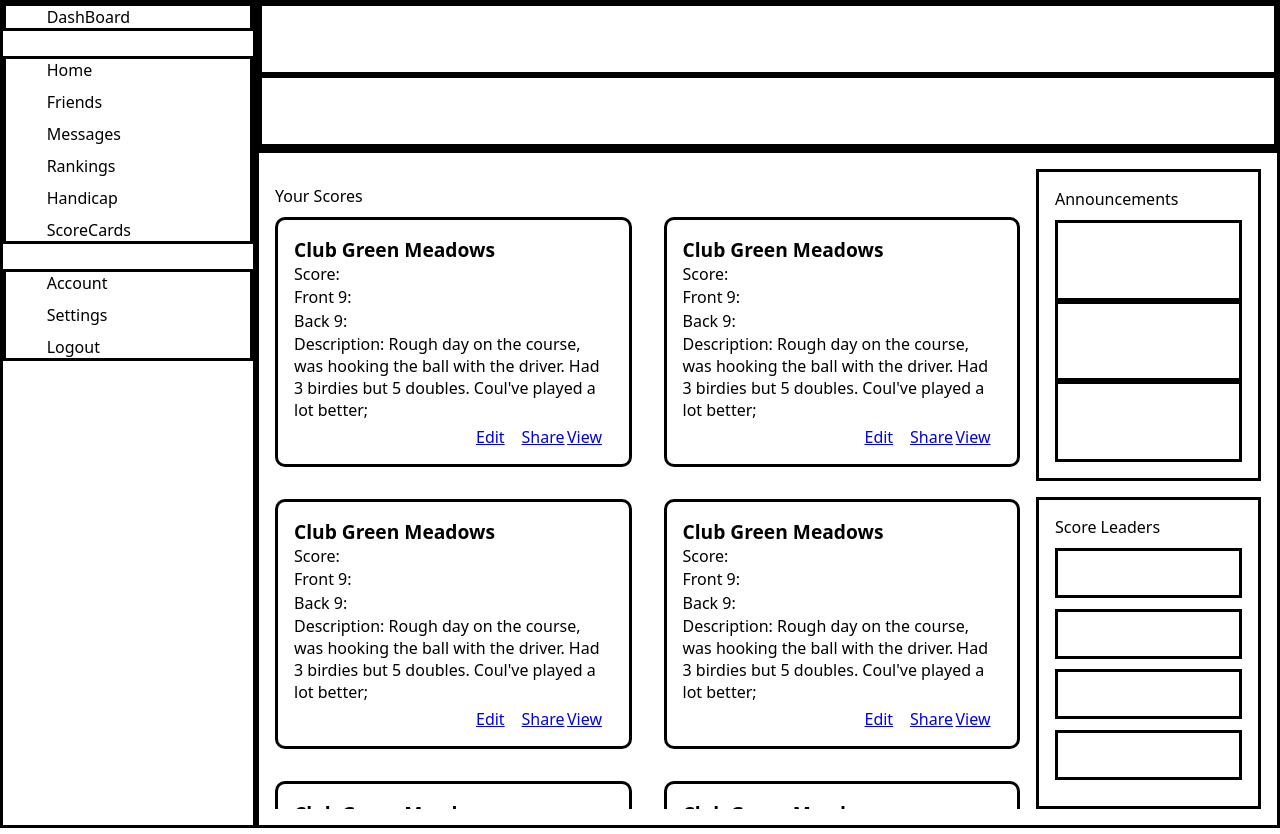
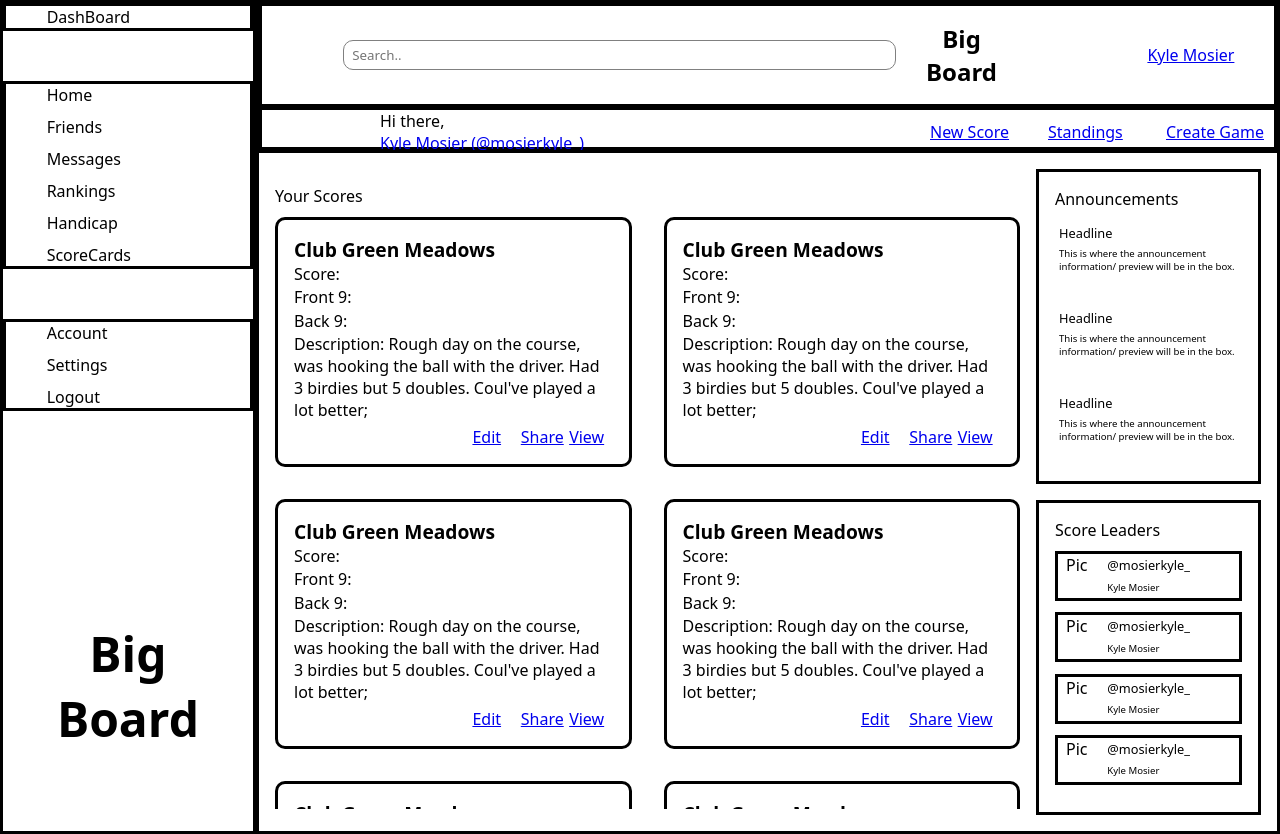
Before and after one commit to mosierkyle/Dashboard, a plain HTML site: page index.html in a window 1280 px wide. Drawn offline with Linux system fonts and the light colour scheme.

Commit message:
This is a bad commit I'm just saving my progress
lo ciento

```diff
--- a/index.html
+++ b/index.html
@@ -11,8 +11,21 @@
 <div id="main-container">
     <div id="header">
         <div class="header-div" id="header-div-1">
+            <div class="header-svg" id="search-svg"></div>
+            <input id="search" type="text" placeholder="Search..">
+            <p id="brand-name-btn">Big Board</p>
+            <div class="header-svg" id="profile-picture-svg"></div>
+            <a id="profile-btn" href="/">Kyle Mosier</a>
         </div>
         <div class="header-div" id="header-div-2">
+            <div class="header-svg" id="profile-picture"></div>
+            <div id="welcome-text">
+                <p>Hi there,</p>
+                <a href="/">Kyle Mosier (@mosierkyle_)</a>
+            </div>
+            <a id='new-score-btn' href="/">New Score</a>
+            <a id='standings-btn'href="/">Standings</a>
+            <a id='create-game-btn'href="/">Create Game</a>
         </div>
     </div>
     <div id="sidebar">
@@ -42,6 +55,7 @@
             <div class="svg"></div>
             <div class="menu-item"><p>Logout</p></div>
         </div>
+        <div id="sidebar-logo"><p>Big Board</p></div>
     </div>
     <div id="main-content">
         <div id="score-div" class="main-content-div-1">
@@ -196,33 +210,42 @@
         <div id="announcements-div" class="main-content-div-1">
             <p class="main-content-p">Announcements</p>
             <div id="announcements">
-                <div class="announcement" id="announcement1"></div>
-                <div class="announcement" id="announcement2"></div>
-                <div class="announcement" id="announcement3"></div>
+                <div class="announcement" id="announcement1">
+                    <p class="announcement-title">Headline</p>
+                    <p class="announcement-description">This is where the announcement information/ preview will be in the box.</p>
+                </div>
+                <div class="announcement" id="announcement2">
+                    <p class="announcement-title">Headline</p>
+                    <p class="announcement-description">This is where the announcement information/ preview will be in the box.</p>
+                </div>
+                <div class="announcement" id="announcement3">
+                    <p class="announcement-title">Headline</p>
+                    <p class="announcement-description">This is where the announcement information/ preview will be in the box.</p>
+                </div>
             </div>
         </div>
         <div id="score-leaders-div" class="main-content-div-1">
             <p class="main-content-p">Score Leaders</p>
             <div id="score-leaders">
                 <div class="user" id="user1">
-                    <div class="icon"></div>
-                    <div class="username"></div>
-                    <div class="name"></div>
+                    <div class="icon">Pic</div>
+                    <div class="username">@mosierkyle_</div>
+                    <div class="name">Kyle Mosier</div>
                 </div>
                 <div class="user" id="user2">
-                    <div class="icon"></div>
-                    <div class="username"></div>
-                    <div class="name"></div>
+                    <div class="icon">Pic</div>
+                    <div class="username">@mosierkyle_</div>
+                    <div class="name">Kyle Mosier</div>
                 </div>
                 <div class="user" id="user3">
-                    <div class="icon"></div>
-                    <div class="username"></div>
-                    <div class="name"></div>
+                    <div class="icon">Pic</div>
+                    <div class="username">@mosierkyle_</div>
+                    <div class="name">Kyle Mosier</div>
                 </div>
                 <div class="user" id="user4">
-                    <div class="icon"></div>
-                    <div class="username"></div>
-                    <div class="name"></div>
+                    <div class="icon">Pic</div>
+                    <div class="username">@mosierkyle_</div>
+                    <div class="name">Kyle Mosier</div>
                 </div>
             </div>
         </div>
--- a/styles.css
+++ b/styles.css
@@ -29,7 +29,7 @@
     flex-direction: column;
     justify-content: start;
     align-items: start;
-    gap: 25px;
+    gap: 50px;
 }
 
 #main-content {
@@ -69,8 +69,83 @@
     row-gap: 10px;
 }
 
+#sidebar-logo {
+    width: 100%;
+    flex: 1;
+    font-size: 3rem;
+    font-weight: bold;
+    display: flex;
+    align-items: end;
+    padding: 0 1rem 5rem 1rem;
+    text-align: center;
+
+}
+
 .header-div {
     border: solid;
+}
+
+#header-div-1 {
+    display: grid;
+    grid-template-columns: .5fr 5fr 1fr 1fr 1fr;
+    padding: 1rem;
+    align-items: center;
+    gap: 10px;
+}
+
+#search-svg {
+    grid-column: 1 / 2;
+}
+
+#search {
+    grid-column: 2 / 3;
+    border-radius: 10px;
+    border: solid 1px gray;
+    min-height: 30px;
+    padding-left: .5rem;
+}
+
+#brand-name-btn {
+    grid-column: 3 / 4;
+    text-decoration: none;
+    font-weight: bold;
+    font-size: 1.5rem;
+    text-align: center;
+}
+
+#profile-picture-svg {
+    grid-column: 4 / 5;
+}
+
+#profile-btn {
+    grid-column: 5 / 6;
+}
+
+#header-div-2 {
+    display: grid;
+    grid-template-columns: 1fr 5fr 1fr 1fr 1fr;
+    gap: 10px;
+    align-items: center;
+}
+
+#profile-picture {
+    grid-column: 1 / 2;
+}
+
+#welcome-text {
+    grid-column: 2 / 3;
+}
+
+#new-score-btn {
+    grid-column: 3 / 4;
+}
+
+#standings-btn {
+    grid-column: 4 / 5;
+}
+
+#create-game-btn {
+    grid-column: 5 / 6;
 }
 
 #score-div {
@@ -103,13 +178,13 @@
 
 #scores {
     display: grid;
-    grid-template: repeat(auto-fit, 250px) / repeat(auto-fit, minmax(250px, 1fr));
+    grid-template: repeat(auto-fill, 250px) / repeat(auto-fit, minmax(250px, 1fr));
     flex:1;
     gap: 2rem;
     padding: 1rem 0;
     overflow: scroll;
     grid-auto-flow: row;
-    grid-auto-rows: 200px;
+    grid-auto-rows: 250px;
 }
 
 .score {
@@ -143,6 +218,7 @@
     grid-area: 6 / 1 / 7 / 6;
     display: grid;
     grid-template-columns: 4fr repeat(3, 1fr);
+    gap: 5px;
 }
 .score-edit {
     grid-column: 2 /3 ;
@@ -159,7 +235,19 @@
     display: grid;
     grid-template-rows: repeat(3,1fr);
     transition: ease-in-out;
-    padding: 1rem 0;
+    gap: 10px;
+    border-radius: 10px;
+    margin: 1rem 0;
+}
+
+.announcement-title {
+    font-size: .8rem;
+    grid-row: 1 / 2
+}
+
+.announcement-description {
+    font-size: .6rem;
+    grid-row: 2 / 3;
 }
 
 #score-leaders {
@@ -174,10 +262,34 @@
 .user {
     border: solid;
     max-height: 50px;
+    display: grid;
+    grid-template: 1fr 1fr / 1fr 3fr;
+    align-items: center;
+    padding: 0 .5rem;
+}
+
+.icon {
+    grid-area: 1 / 1 / 2 / 2;
+
+}
+
+.name {
+    grid-area: 2 / 2 / 3 / 3;
+    font-size: .6rem;
+}
+
+.username {
+    grid-area: 1 / 2 / 2 / 3;
+    font-size: .8rem;
 }
 
 .announcement {
-    border: solid;
+    max-height: 75px;
+    overflow: hidden;
+    padding: .25rem;
+    display: grid;
+    grid-template-rows: 1fr 3fr;
+    gap: 5px
 }
 
 .main-content-p  {
```
